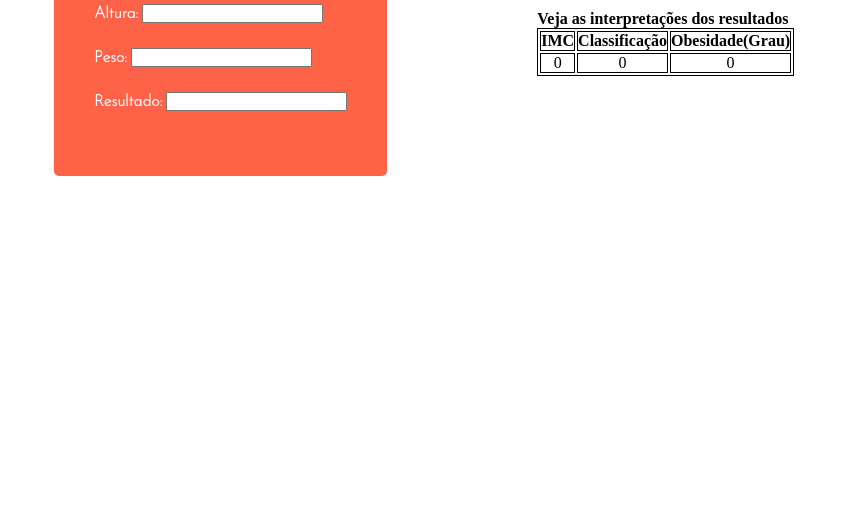
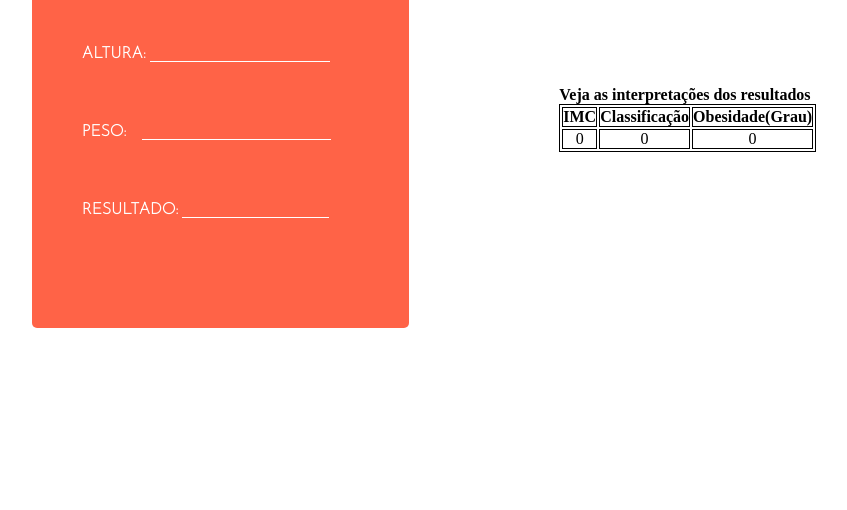
Before and after one commit to HugoMendess/Calculadora-IMC, a plain HTML site: page index.html in a window 1280 px wide. Shown: the part 290-800 px from the top of the page, without its empty margins (216-1063 px from the left). Drawn offline with Linux system fonts and the light colour scheme; a web font is replaced by a local one.

```diff
--- a/css/style.css
+++ b/css/style.css
@@ -19,7 +19,7 @@
 .content-div1{
 	background-color: tomato;
 	margin-right: 150px;
-	padding: 40px;
+	padding: 50px;
 	border-radius: 5px;
 
 }
@@ -41,6 +41,7 @@
 	display: inline;
 	font-family: 'Josefin Sans', sans-serif;
 	color: #fff;
+	margin-right: 12px;
 }
 
 .content-resultado h4{
@@ -50,19 +51,46 @@
 }
 
 .content-altura{
-	margin: 25px 0px;
+	margin: 60px 0px;
 }
 
 .content-peso{
-	margin: 25px 0px;
+	margin: 60px 0px;
 }
 
 .content-resultado{
-	margin: 25px 0px;
+	margin: 60px 0px;
+}
+
+#content-altura-campo{
+	width: 65%;
+	border: none;
+	background-color: tomato;
+	border-bottom: 1px solid #fff;
+}
+
+#content-peso-campo{
+	width: 68%;
+	border: none;
+	background-color: tomato;
+	border-bottom: 1px solid #fff;
+}
+
+#content-resultado-campo{
+	width: 53%;
+	border: none;
+	background: tomato;
+	border-bottom: 1px solid #fff;
 }
 
 /*Criando estilo da div 1 - FIM */
 
+
+/*Criando estilo da div 2 - INICIO*/
+
+.content-div2{
+
+}
 /*Criando estilo da tabela*/
 .content-div2-tabela, th, td{
 	border: 1px solid black;
@@ -71,3 +99,4 @@
 tr{
 	text-align: center;
 }
+/*Criando estilo da div 2 - INICIO*/
--- a/index.html
+++ b/index.html
@@ -27,18 +27,18 @@
 				<main>
 
 					<div class="content-altura">
-						<h4>Altura:</h4>
+						<h4>ALTURA:</h4>
 						<input type="text" id="content-altura-campo">
 					</div>
 
 					<div class="content-peso">
-						<h4>Peso:</h4>
+						<h4>PESO:</h4>
 						<input type="text" id="content-peso-campo">
 					</div>
 
 					<div class="content-resultado">
-						<h4>Resultado:</h4>
-						<input type="text" id="content-resultado-campo">
+						<h4>RESULTADO:</h4>
+						<input type="text" id="content-resultado-campo" disabled>
 					</div>
 
 				</main>
```
